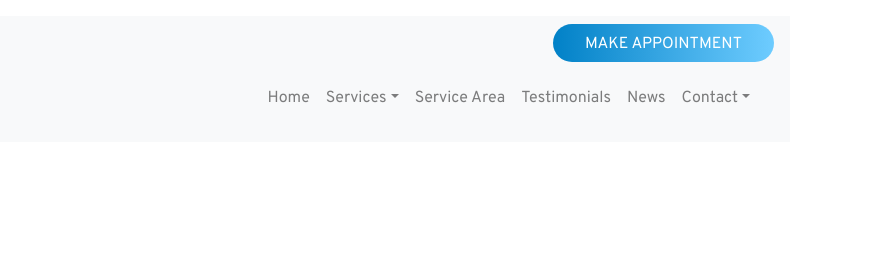
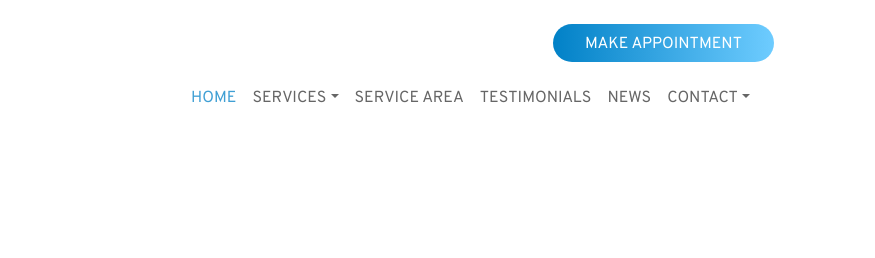
Before and after one commit to ghawthorne66/coast-to-coast, a Gatsby site: page / in a window 1280 px wide. Shown: the full height of the page, 405-1280 px from the left. Built offline with nearby package versions, Linux system fonts and the light colour scheme; Gatsby itself is replaced by a stand-in of ours.

Commit message:
Menu Fixed

```diff
--- a/src/components/common/header/index.jsx
+++ b/src/components/common/header/index.jsx
@@ -1,5 +1,4 @@
 import { Link } from 'gatsby'
-import PropTypes from 'prop-types'
 import React from 'react'
 import {
   Row, Col, Container, Navbar, Nav, NavDropdown,
@@ -10,7 +9,6 @@ import menu from './menu'
 
 const LogoCont = styled.div`
   width: 300px;
-
 `
 const Cta = styled.div`
 
@@ -33,12 +31,27 @@ const Cta = styled.div`
   }
 `
 
+const NavCont = styled.div`
+  & .nav-link{
+    color: #666 !important;
+  }
+
+  & .nav-link.active{
+    color: ${({ theme }) => theme.colors.primary} !important;
+  }
+
+  & {
+    font-size: 16px;
+    font-weight: 400;
+  }
+`
+
 const Header = () => (
   <header id="site-header">
     <Container className="my-3">
       <Row>
         <Col>
-          <Navbar bg="light" expand="md">
+          <Navbar expand="md">
             <Navbar.Brand href="#home">
               <LogoCont className="logo-cont">
                 <Link to="/">
@@ -51,7 +64,7 @@ const Header = () => (
               <Cta>
                 <a href="tel:3213513869">MAKE APPOINTMENT</a>
               </Cta>
-              <div className="navbar-cont p-3">
+              <NavCont className="navbar-cont p-3">
                 <Navbar.Toggle aria-controls="basic-navbar-nav" />
                 <Navbar.Collapse id="basic-navbar-nav">
                   <Nav className="justify-content-end">
@@ -65,13 +78,13 @@ const Header = () => (
                               {childs.map((child) => <NavDropdown.Item href={child.url}>{child.name}</NavDropdown.Item>)}
                             </NavDropdown>
                           )
-                          : <Nav.Link href={url}>{name}</Nav.Link>}
+                          : <Nav.Link as={Link} activeClassName="active" to={url}>{name}</Nav.Link>}
                       </>
                     ))}
 
                   </Nav>
                 </Navbar.Collapse>
-              </div>
+              </NavCont>
             </div>
           </Navbar>
         </Col>
--- a/src/components/common/header/menu.jsx
+++ b/src/components/common/header/menu.jsx
@@ -1,39 +1,39 @@
 export const menu = [
   {
-    id: 'home', name: 'Home', url: '/', children: false,
+    id: 'home', name: 'HOME', url: '/', children: false,
   },
   {
     id: 'services',
-    name: 'Services',
+    name: 'SERVICES',
     url: '/services',
     children: true,
     childs: [
-      { name: 'Residential Refrigeration', url: '/services/residential-refrigeration' },
-      { name: 'Commercial Refrigeration', url: '/services/commercial-refrigeration' },
-      { name: 'Marine Refrigeration', url: '/services/marine-refrigeration' },
-      { name: 'All Services', url: '/services' },
+      { name: 'RESIDENTIAL REFRIGERATION', url: '/services/residential-refrigeration' },
+      { name: 'COMMERCIAL REFRIGERATION', url: '/services/commercial-refrigeration' },
+      { name: 'MARINE REFRIGERATION', url: '/services/marine-refrigeration' },
+      { name: 'ALL SERVICES', url: '/services' },
     ],
   },
   {
     id: 'service-area',
-    name: 'Service Area',
+    name: 'SERVICE AREA',
     url: '/service-area',
     children: false,
   },
   {
-    id: 'testimonials', name: 'Testimonials', url: '/testimonials', children: false,
+    id: 'testimonials', name: 'TESTIMONIALS', url: '/testimonials', children: false,
   },
   {
-    id: 'news', name: 'News', url: '/news', children: false,
+    id: 'news', name: 'NEWS', url: '/news', children: false,
   },
   {
     id: 'contact',
-    name: 'Contact',
+    name: 'CONTACT',
     url: '/contact',
     children: true,
     childs: [
-      { name: 'Contact', url: '/contact' },
-      { name: 'Careers', url: '/careers' },
+      { name: 'CONTACT', url: '/contact' },
+      { name: 'CAREERS', url: '/careers' },
     ],
   },
 ]
```
